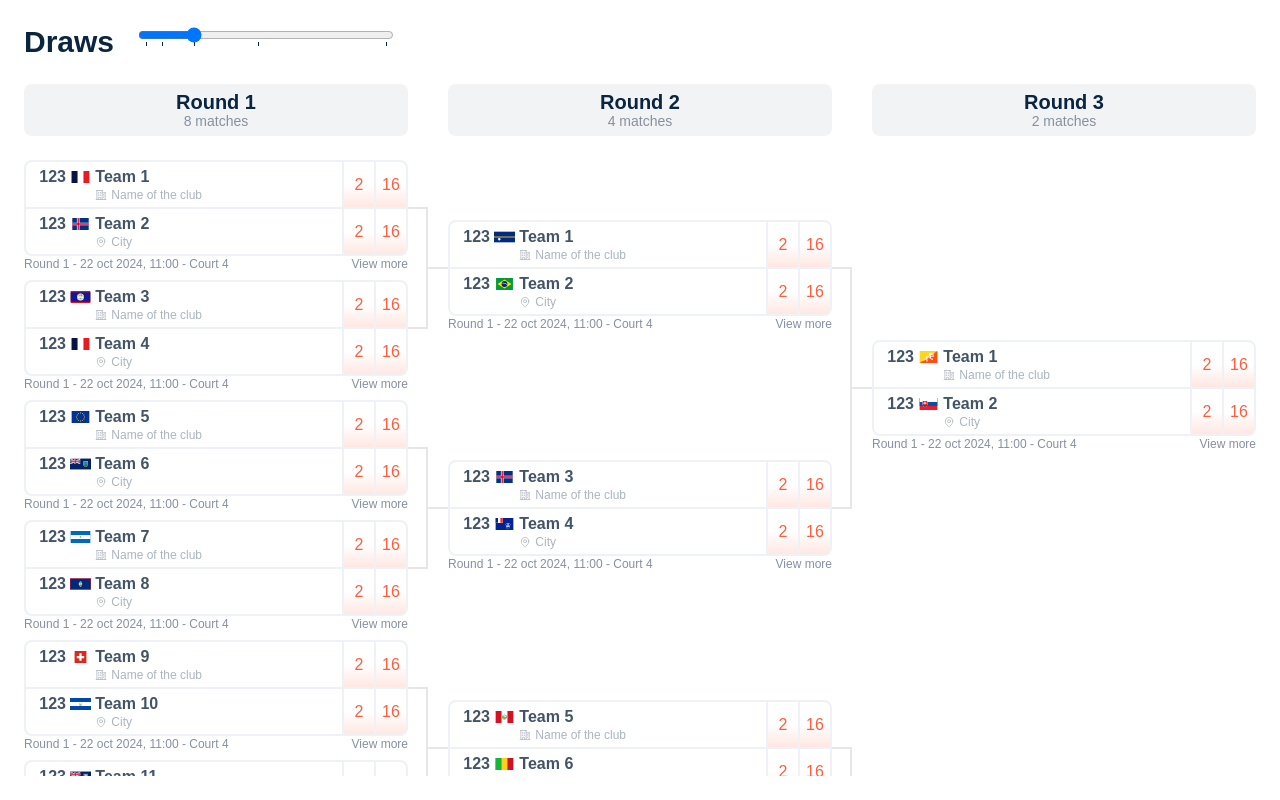
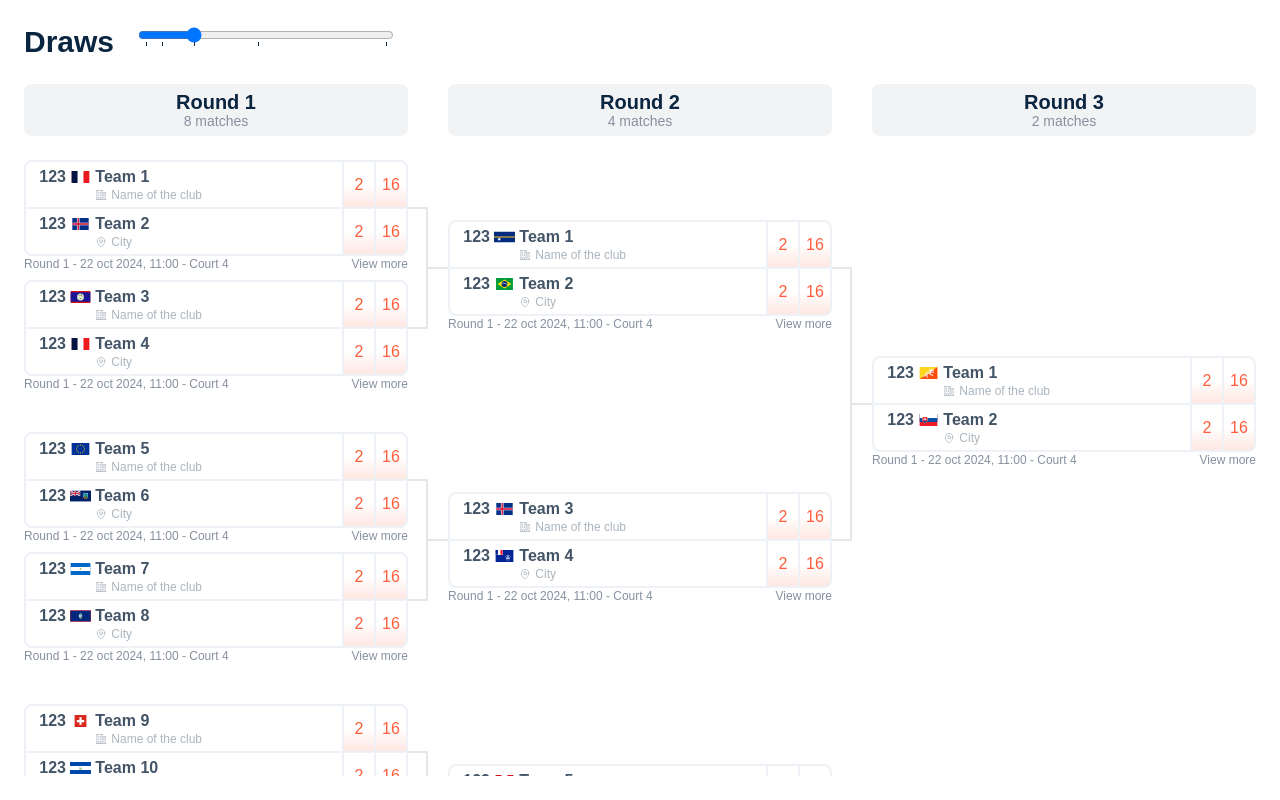
Before and after one commit to birzgalisn/bracket, a Next.js app: page / in a window 1280 px wide. Built offline with nearby package versions, Linux system fonts and the light colour scheme.

Commit message:
feat: make group spacing more visible

```diff
--- a/app/components/bracket-round-head.tsx
+++ b/app/components/bracket-round-head.tsx
@@ -8,7 +8,7 @@ export default function RoundHead({
 }: React.HTMLProps<HTMLDivElement>) {
   return (
     <div
-      className={`sticky top-0 flex flex-col items-center rounded-lg bg-[#f2f3f4] py-2 text-center ${className}`}
+      className={`sticky top-0 z-10 mb-6 flex flex-col items-center rounded-lg bg-[#f2f3f4] py-2 text-center ${className}`}
       {...props}
     >
       {children}
--- a/app/components/bracket-round.tsx
+++ b/app/components/bracket-round.tsx
@@ -33,12 +33,12 @@ export default function BracketRound({
   return (
     <BracketRoundContext.Provider value={{ round }}>
       <div
-        className={`round relative flex h-full flex-grow flex-col gap-6 ${className}`}
+        className={`round relative flex h-full flex-grow flex-col ${className}`}
         {...props}
       >
         {head}
 
-        <ol className="relative flex h-full flex-col justify-around gap-6">
+        <ol className="relative flex h-full flex-col justify-between gap-6">
           {children}
         </ol>
       </div>
--- a/app/globals.css
+++ b/app/globals.css
@@ -16,30 +16,99 @@ body {
 .with-connector:after {
   @apply absolute left-full w-[20px] border-2 border-l-0 border-[#e6e6e6] content-['_'];
 }
+
 .with-connector:nth-child(odd):after {
   @apply top-[calc(50%_-_1px)] border-b-0;
 }
+
 .with-connector:nth-child(even):after {
   @apply bottom-[calc(50%_-_1px)] border-t-0;
 }
-.round:nth-child(1) .with-connector:after {
-  @apply h-[60px];
+
+.round:nth-child(1) .with-connector {
+  &:nth-of-type(2n) {
+    @apply mb-8;
+  }
+
+  &:last-of-type {
+    @apply mb-0;
+  }
+
+  &:after {
+    @apply h-[60px];
+  }
 }
-.round:nth-child(2) .with-connector:after {
-  @apply h-[120px];
+
+.round:nth-child(2) .with-connector {
+  &:first-of-type {
+    @apply mt-[60px];
+  }
+
+  &:last-of-type {
+    @apply mb-[60px];
+  }
+
+  &:after {
+    @apply h-[136px];
+  }
 }
-.round:nth-child(3) .with-connector:after {
-  @apply h-[240px];
+
+.round:nth-child(3) .with-connector {
+  &:first-of-type {
+    @apply mt-[196px];
+  }
+
+  &:last-of-type {
+    @apply mb-[196px];
+  }
+
+  &:after {
+    @apply h-[272px];
+  }
 }
-.round:nth-child(4) .with-connector:after {
-  @apply h-[480px];
+
+.round:nth-child(4) .with-connector {
+  &:first-of-type {
+    @apply mt-[468px];
+  }
+
+  &:last-of-type {
+    @apply mb-[468px];
+  }
+
+  &:after {
+    @apply h-[544px];
+  }
 }
-.round:nth-child(5) .with-connector:after {
-  @apply h-[960px];
+
+.round:nth-child(5) .with-connector {
+  &:first-of-type {
+    @apply mt-[1012px];
+  }
+
+  &:last-of-type {
+    @apply mb-[1012px];
+  }
+
+  &:after {
+    @apply h-[1088px];
+  }
 }
+
+.round:nth-child(6) .with-connector {
+  &:first-of-type {
+    @apply mt-[2100px];
+  }
+
+  &:last-of-type {
+    @apply mb-[2100px];
+  }
+}
+
 .round:last-child .with-connector:after {
   @apply hidden;
 }
+
 .round + .round .with-connector:before {
   @apply absolute right-full top-[calc(50%_-_1px)] w-[22px] border-t-2 border-[#e6e6e6] content-['_'];
 }
```
